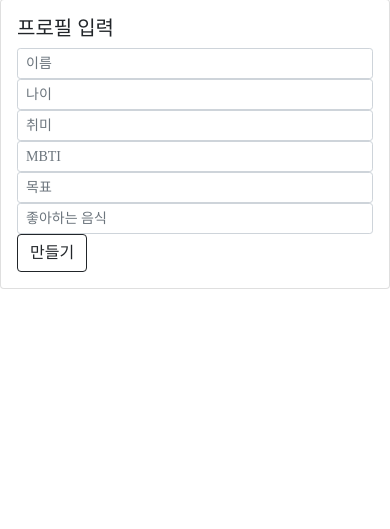
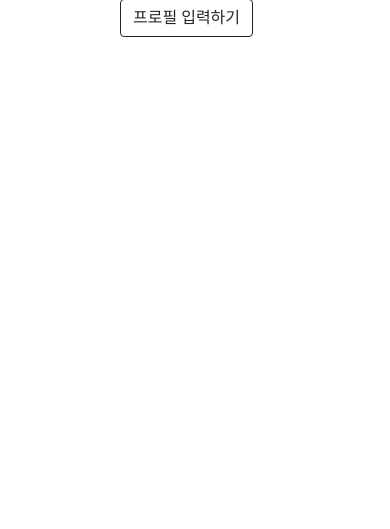
Before and after one commit to YiHwanRyu/Web_MiniProject, a Flask app: page / in a window 390 px wide. Shown: the part 251-780 px from the top of the page. Run offline with Flask 3, Linux system fonts and the light colour scheme; data that the repository does not hold is empty.

Commit message:
front 입력
front 입력

```diff
--- a/source/templates/index.html
+++ b/source/templates/index.html
@@ -122,7 +122,15 @@
                 window.location.reload();
             });
         }
+        function show_box() {
+            $('#create').show();
+            $('#button-box').hide();
+        }
 
+        function close_box() {
+            $('#create').hide();
+            $('#button-box').show();
+        }
 
 
     </script>
@@ -133,14 +141,16 @@
         <h1>프로필 페이지</h1>
     </div>
     <div class="Input">
-        <div class="card mb-3" style="max-width: 540px;">
+        <div class="input-box mx-auto mb-3" id="button-box" style="width: 150px;">
+            <button type="button" onclick="show_box()" class="btn btn-outline-dark mx-auto">프로필 입력하기</button>
+        </div>
+        <div class=create id="create" style="display: none">
+            <div class="card mb-3 mx-auto" style="max-width: 400px;">
                 <div class="row g-0">
-                <div class="col-md-4">
-                    <!-- <img src="..." class="img-fluid rounded-start" alt="..."> -->
-                </div>
                     <div class="col-md-8">
+                        <div class="mx-auto" style="width: 400px;">
                             <div class="card-body">
-                        <h5 class="card-title">프로필 입력</h5>
+                                <h5 class="card-header">프로필 입력</h5>
                                 <div class="form">
                                     <input class="form-control form-control-sm" type="text" id="name" placeholder="이름"
                                         aria-label=".form-control-sm example">
@@ -152,9 +162,16 @@
                                         aria-label=".form-control-sm example">
                                     <input class="form-control form-control-sm" type="text" id="goal" placeholder="목표"
                                         aria-label=".form-control-sm example">
-                            <input class="form-control form-control-sm" type="text" id="food" placeholder="좋아하는 음식"
-                                aria-label=".form-control-sm example">
-                            <button onclick="save_profile()" type="button" class="btn btn-outline-dark">만들기</button>
+                                    <input class="form-control form-control-sm" type="text" id="food"
+                                        placeholder="좋아하는 음식" aria-label=".form-control-sm example">
+                                    <div class="d-grid gap-2 d-md-flex mt-2 justify-content-md-end">
+                                        <button onclick="save_profile()" type="button" class="btn btn-outline-secondary"
+                                            style="width: 80px;">만들기</button>
+                                        <button onclick="close_box()" type="button" class="btn btn-outline-secondary"
+                                            style="width: 80px;">취소</button>
+                                    </div>
+                                </div>
+                            </div>
                         </div>
                     </div>
                 </div>
```
Lines whose indentation alone changed are shown as unchanged.
